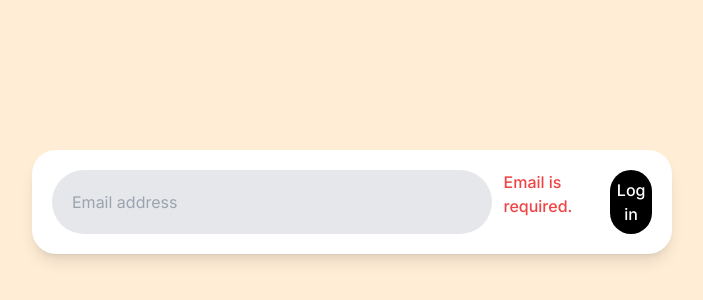
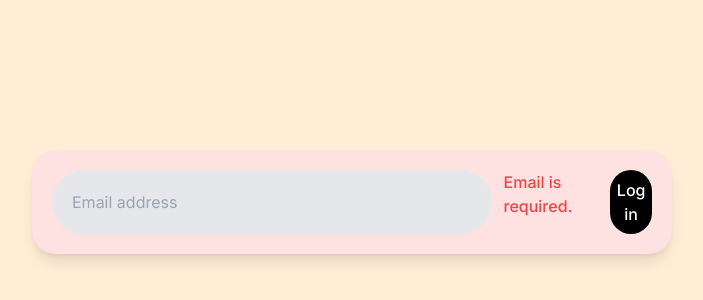
Before and after one commit to redbas3/carrot-market-reloaded, a Next.js app: page / in a window 1280 px wide. Shown: the part 198-498 px from the top of the page, without its empty margins (288-991 px from the left). Built offline with nearby package versions, Linux system fonts and the light colour scheme.

Commit message:
#3.7 State Modifiers

```diff
--- a/app/page.tsx
+++ b/app/page.tsx
@@ -1,17 +1,17 @@
 export default function Home() {
   return (
     <main className="bg-gray-100 sm:bg-red-100 md:bg-green-100 lg:bg-cyan-100 xl:bg-orange-100 2xl:bg-purple-100 h-screen flex items-center justify-center p-5">
-      <div className="bg-white shadow-lg p-5 w-full rounded-3xl max-w-screen-sm flex flex-col md:flex-row gap-3">
+      <div className="bg-white shadow-lg p-5 w-full rounded-3xl max-w-screen-sm flex flex-col md:flex-row gap-3 *:outline-none has-[.peer]:bg-green-100 has-[:invalid]:bg-red-100">
         <input
-          className="w-full rounded-full bg-gray-200 pl-5 py-2 outline-none ring ring-transparent focus:ring-orange-500 focus-ring-offset-2 transition-shadow invalid:focus:ring-red-500 peer"
-          type="email"
+          className="w-full rounded-full bg-gray-200 pl-5 py-2 ring ring-transparent focus:ring-orange-500 focus-ring-offset-2 transition-shadow invalid:focus:ring-red-500 peer"
+          type="text"
           placeholder="Email address"
           required
         />
         <span className="text-red-500 font-medium hidden peer-invalid:block">
           Email is required.
         </span>
-        <button className="bg-black text-white px-5 py-2 rounded-full active:scale-90 transition-transform font-medium focus:scale-90 outline-none md:px-1">
+        <button className="bg-black text-white px-5 py-2 rounded-full active:scale-90 transition-transform font-medium focus:scale-90 md:px-1">
           Log in
         </button>
       </div>
```
